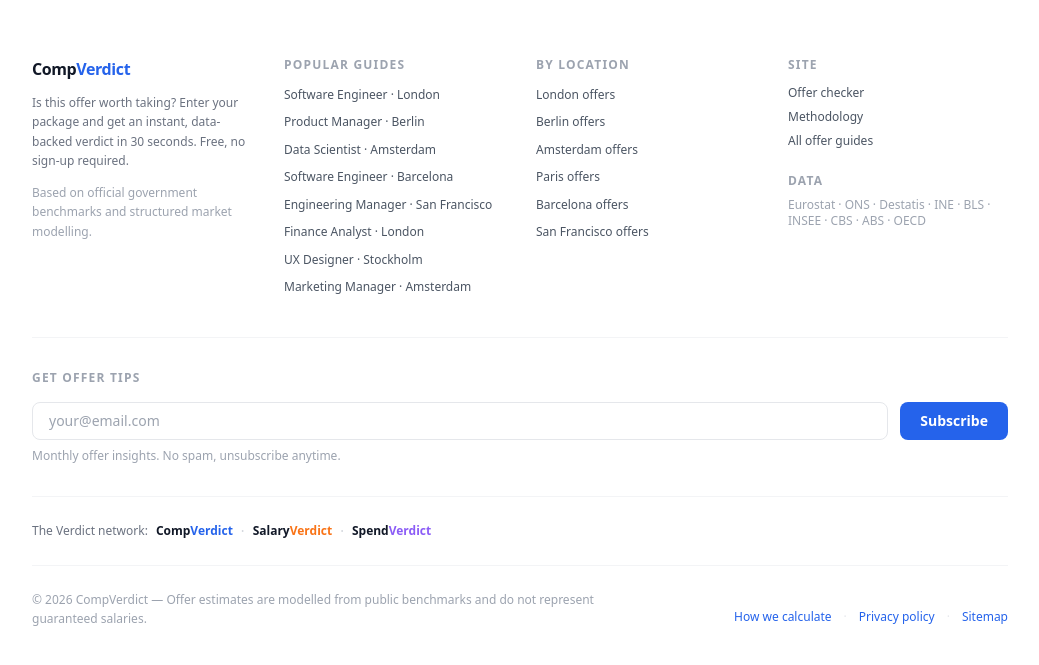
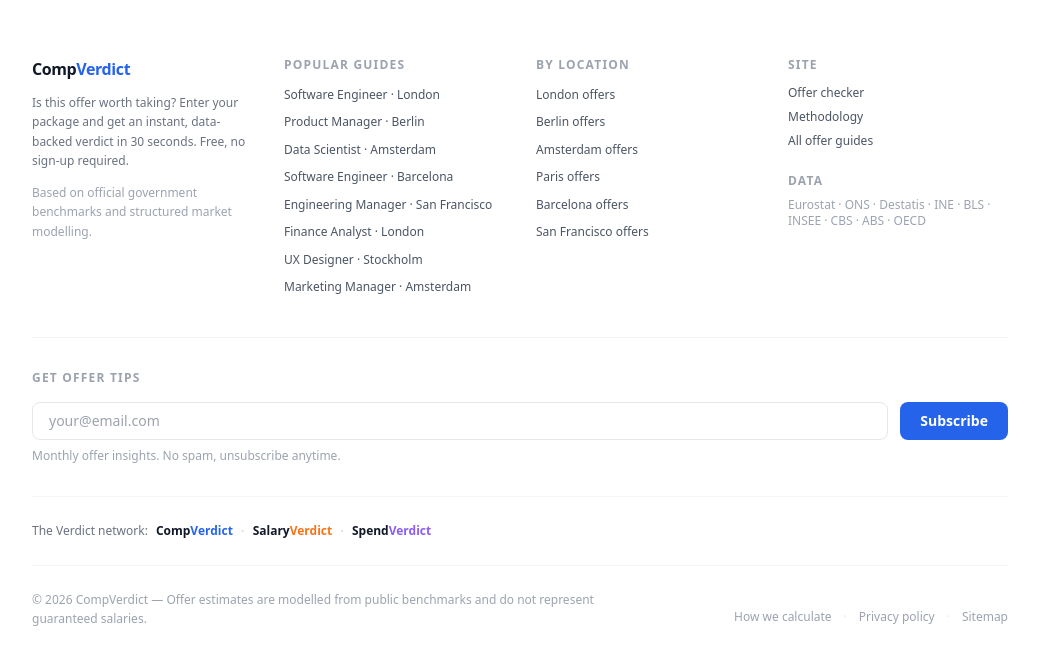
Before and after one commit to stewartmasters/comp-verdict, a Next.js app: page / in a window 1280 px wide. Shown: the part 4490-5155 px from the top of the page, without its empty margins (120-1159 px from the left). Built offline with nearby package versions, Linux system fonts and the light colour scheme; no server answers.

Commit message:
fix: footer bottom links styled grey not blue
Co-Authored-By: Claude Sonnet 4.6 <noreply@anthropic.com>

```diff
--- a/components/Footer.jsx
+++ b/components/Footer.jsx
@@ -245,11 +245,11 @@ export default function Footer({ locale = 'en' }) {
         <div className="border-t border-gray-100 pt-6 flex flex-wrap items-center justify-between gap-4">
           <p className="text-xs text-gray-400 leading-relaxed max-w-xl">{l.copyright}</p>
           <div className="flex items-center gap-3 text-xs text-gray-400">
-            <a href="/methodology/" className="hover:text-gray-700 transition-colors">{l.howWeCalc}</a>
+            <a href="/methodology/" className="text-gray-400 hover:text-gray-700 transition-colors no-underline">{l.howWeCalc}</a>
             <span className="text-gray-200">·</span>
-            <a href="/privacy/" className="hover:text-gray-700 transition-colors">{l.privacy}</a>
+            <a href="/privacy/" className="text-gray-400 hover:text-gray-700 transition-colors no-underline">{l.privacy}</a>
             <span className="text-gray-200">·</span>
-            <a href="/sitemap.xml" className="hover:text-gray-700 transition-colors">{l.sitemap}</a>
+            <a href="/sitemap.xml" className="text-gray-400 hover:text-gray-700 transition-colors no-underline">{l.sitemap}</a>
           </div>
         </div>
       </div>
```
